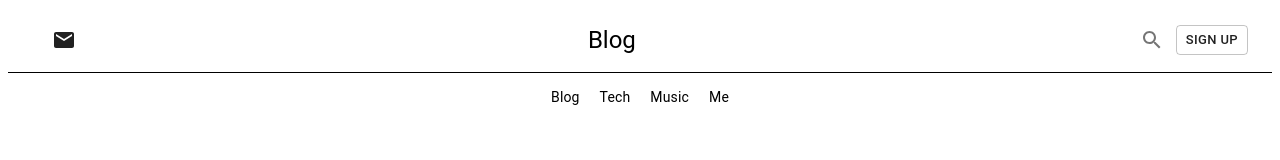
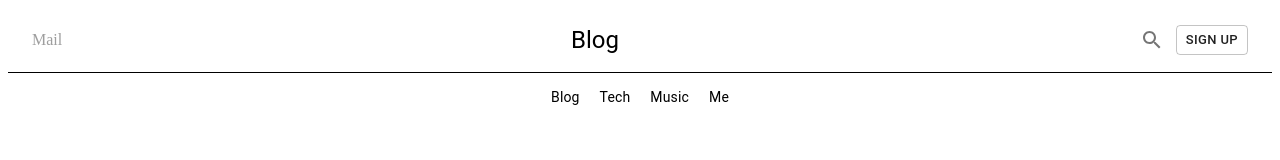
Before and after one commit to aquibbaig/aquibbaig-zeit-blog, a Next.js app: page /tech in a window 1280 px wide. Shown: the top 160 px of the page. Built offline with nearby package versions, Linux system fonts and the light colour scheme.

Commit message:
Modify that ugly mail icon

```diff
--- a/src/layouts/Navbar.js
+++ b/src/layouts/Navbar.js
@@ -20,9 +20,9 @@ export default function Navbar() {
   return (
     <React.Fragment>
       <Toolbar style={{ borderBottom: `1px solid black` }}>
-        <Button size="small" href="mailto:aquibbaig97@gmail.com">
-          <MailIcon/>
-        </Button>
+        <Link href="mailto:aquibbaig97@gmail.com">
+          Mail
+        </Link>
         <Typography
           component="h2"
           variant="h5"
```
